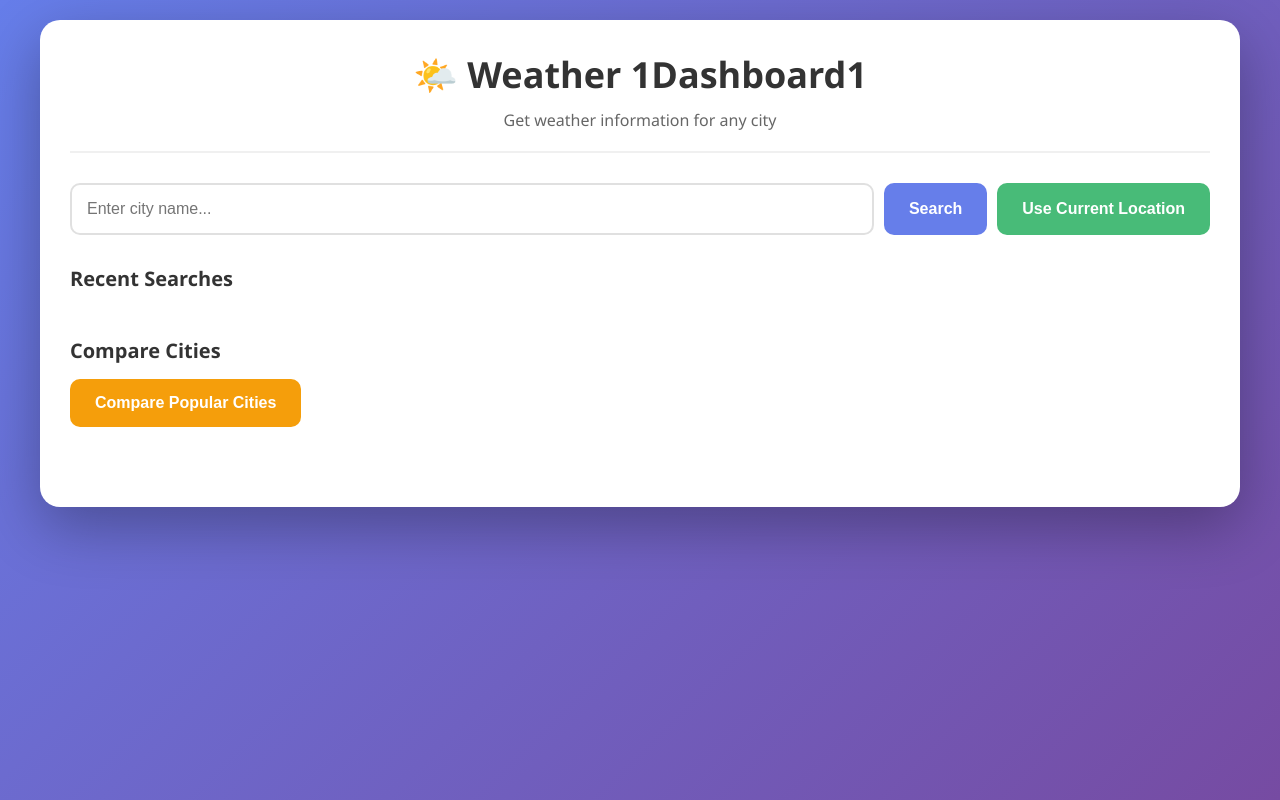
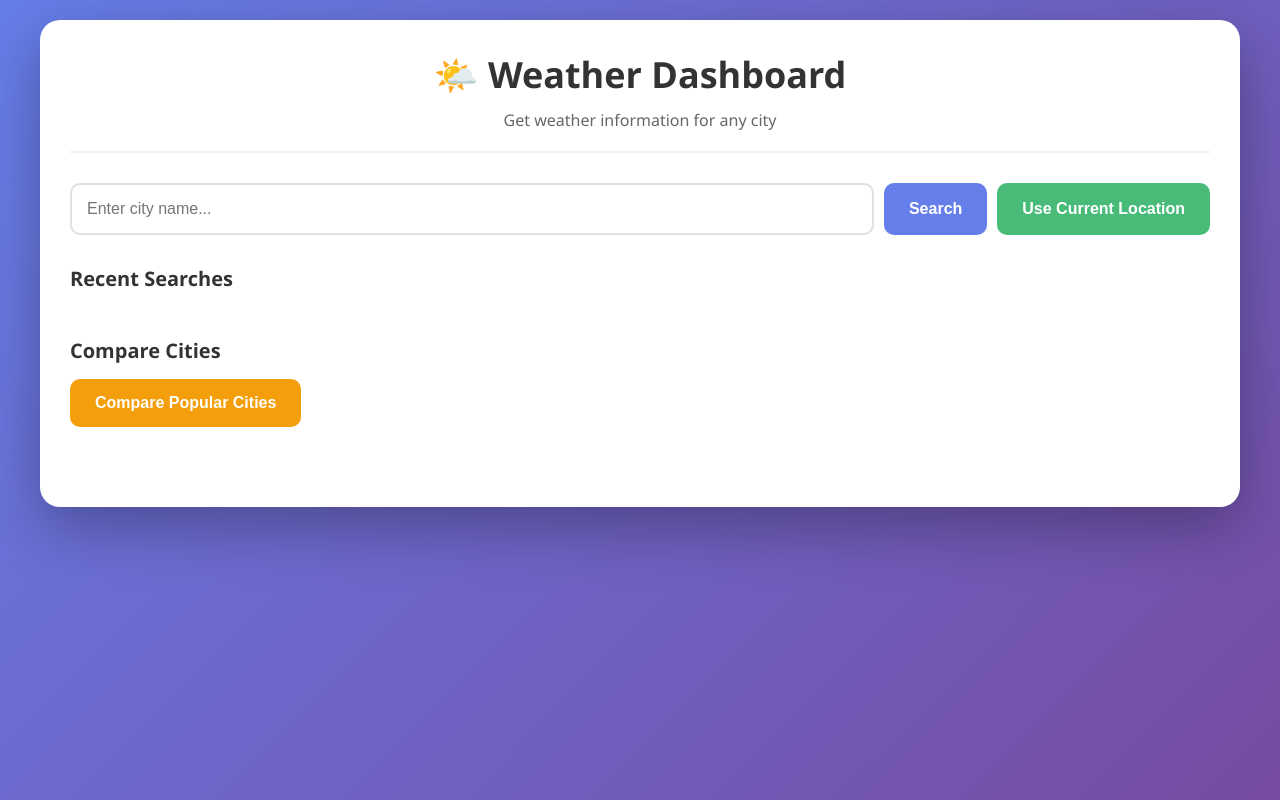
Before and after one commit to nihad09/weather-app, a plain HTML site: page index.html in a window 1280 px wide. Drawn offline with Linux system fonts and the light colour scheme.

Commit message:
Modified

```diff
--- a/index.html
+++ b/index.html
@@ -9,7 +9,7 @@
 <body>
     <div class="container">
         <header>
-            <h1>🌤️ Weather 1Dashboard1</h1>
+            <h1>🌤️ Weather Dashboard</h1>
             <p>Get weather information for any city</p>
         </header>
 
```
